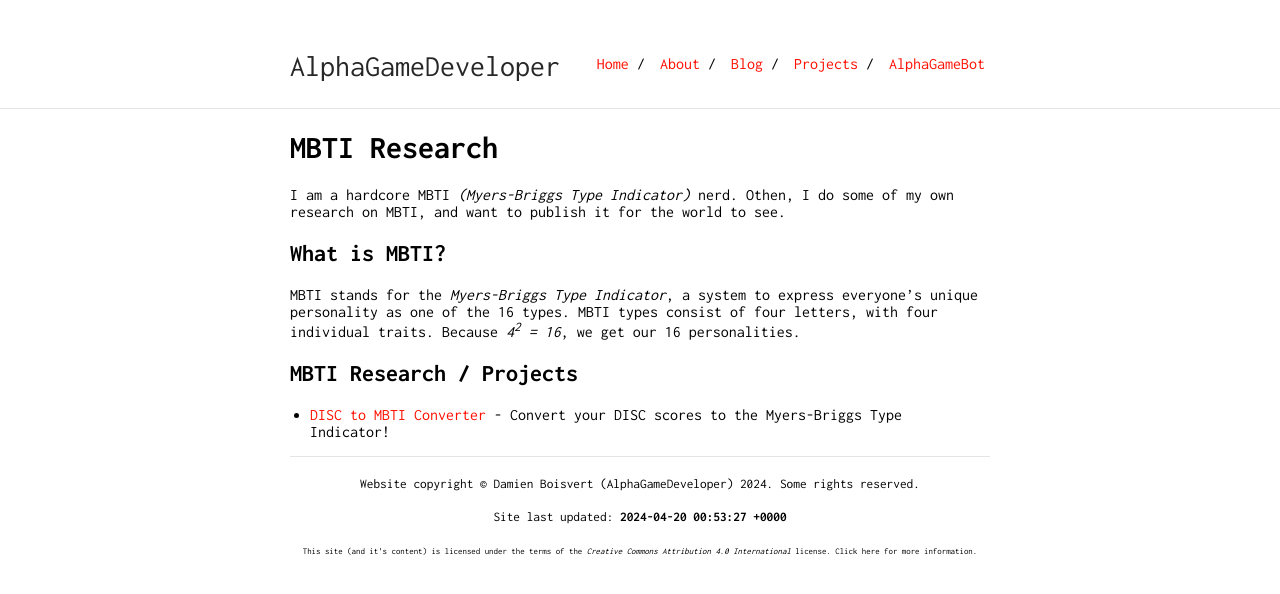
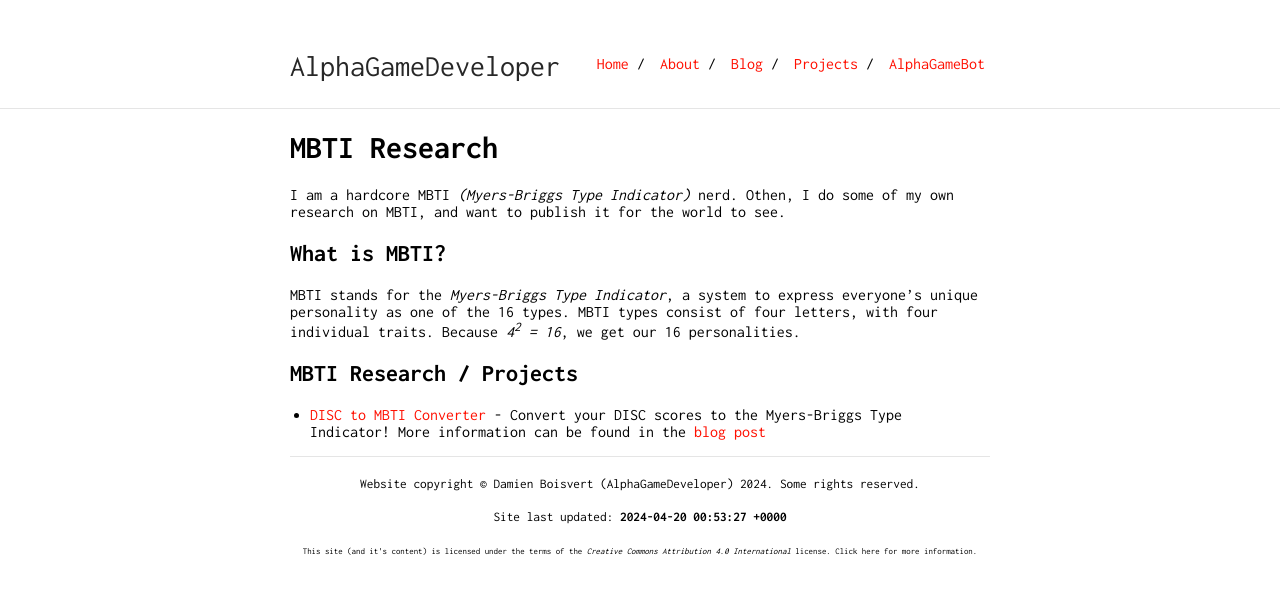
Before and after one commit to AlphaGameDeveloper/AlphaGame.dev, a Jekyll site: the page built from pages/mbti.md, in a window 1280 px wide. Shown: the top 594 px of the page. Built offline with Jekyll 4.4.1, drawn with Linux system fonts in a browser that asks for light colours.

Commit message:
Add link to blog post :)

```diff
--- a/mbti/disc-to-mbti.html
+++ b/mbti/disc-to-mbti.html
@@ -9,6 +9,8 @@ title: DISC to MBTI Converter
 
 <p>This converter would not have been possible without the help of my friend Holden!  His blog post can be found
 <a href="https://combinesoldier14.blogspot.com/2024/03/how-i-wrote-algorithm-that-converts.html">here</a>!</p>
+
+<p>More information about this converter and how I made it can be found in my <a href="{% post_url 2024-04-19-disc-to-mbti %}">blog post</a>!</p>
 
 <style>
 	#MBTIOutputSection {
--- a/pages/mbti.md
+++ b/pages/mbti.md
@@ -11,7 +11,7 @@ I am a hardcore MBTI *(Myers-Briggs Type Indicator)* nerd.  Othen, I do some of
 MBTI stands for the *Myers-Briggs Type Indicator*, a system to express everyone's unique personality as one of the 16 types.  MBTI types consist of four letters, with four individual traits.  Because *4<sup>2</sup> = 16*, we get our 16 personalities.
 
 ## MBTI Research / Projects
-* [DISC to MBTI Converter](/mbti/disc-to-mbti-converter) - Convert your DISC scores to the Myers-Briggs Type Indicator!
+* [DISC to MBTI Converter](/mbti/disc-to-mbti-converter) - Convert your DISC scores to the Myers-Briggs Type Indicator!  More information can be found in the [blog post]({% post_url 2024-04-19-disc-to-mbti %})
 
 <!-- Here's a quick rundown about how the system works -->
 <!--
```
